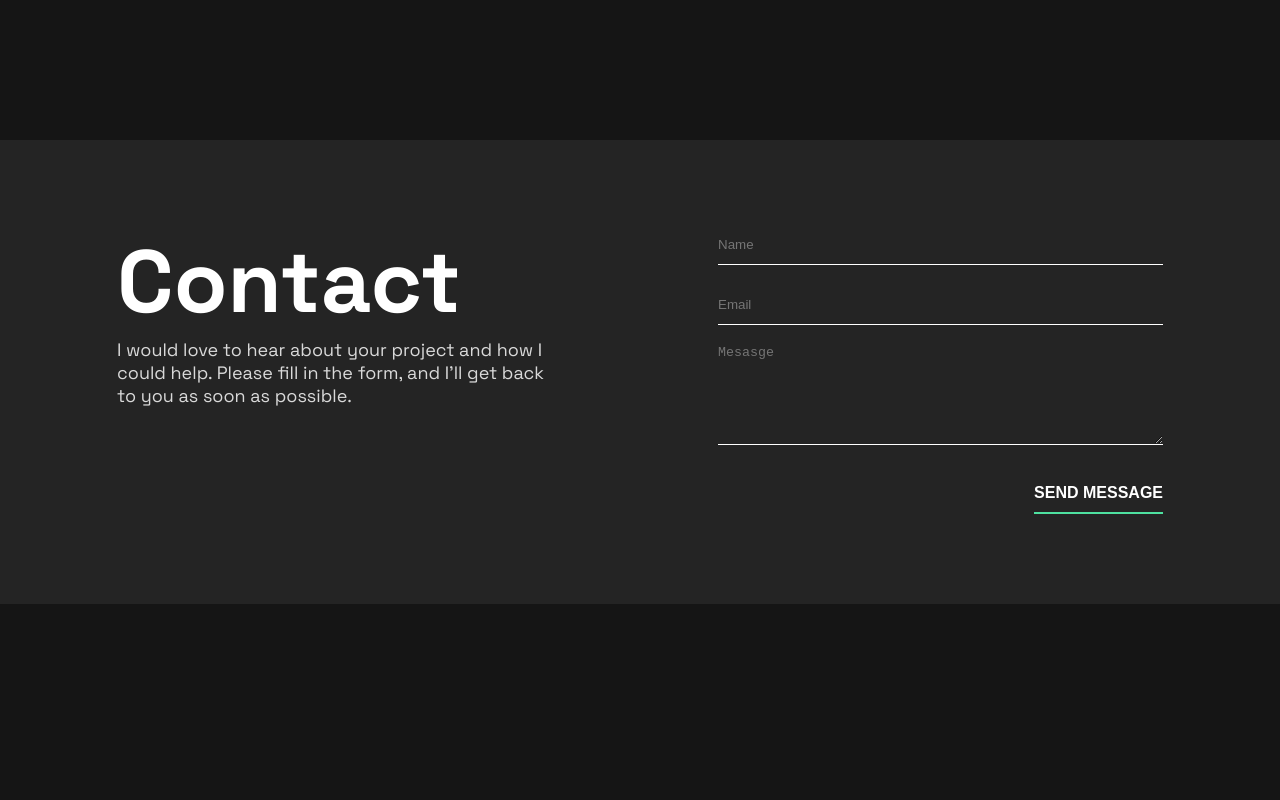
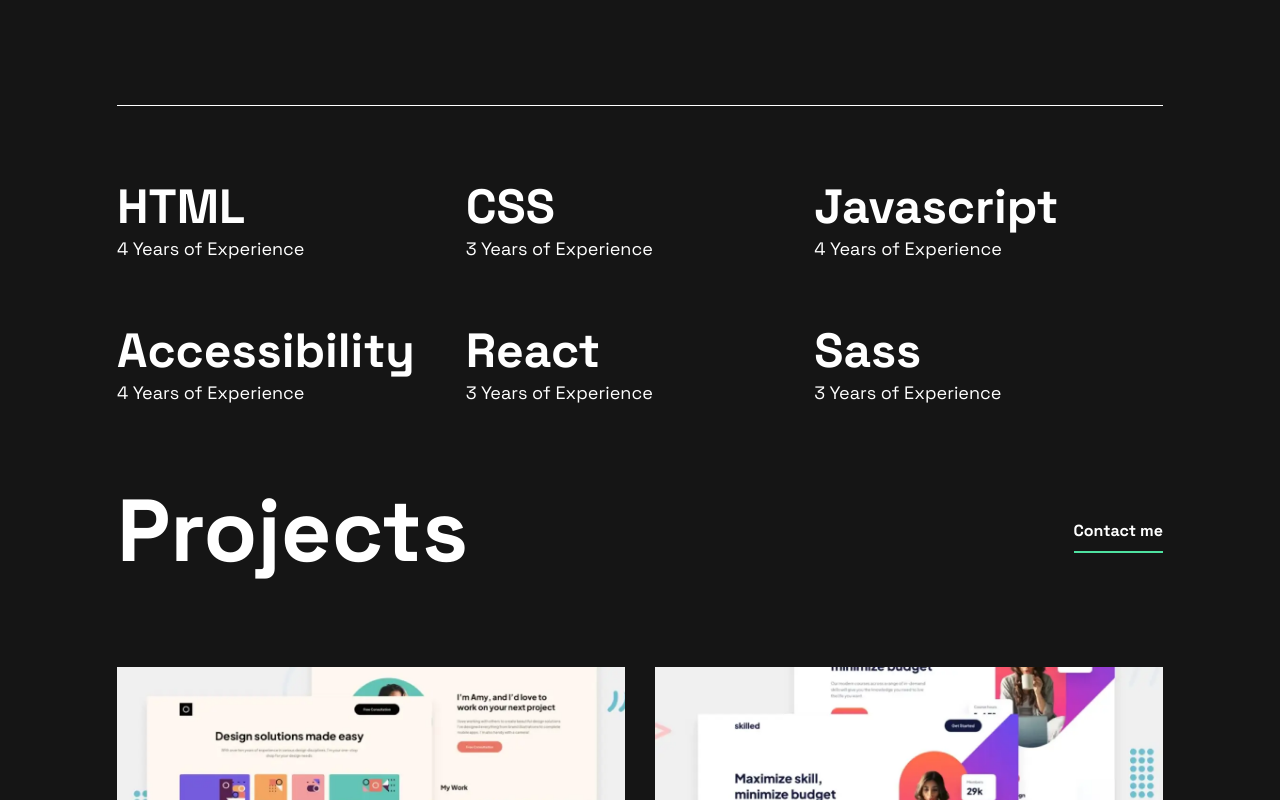
Before and after one commit to shane-brendon/porfolio-nextjs, a Next.js app: page / in a window 1280 px wide. Shown: the top 800 px of the page. Built offline with nearby package versions, Linux system fonts and the light colour scheme.

Commit message:
uncomment components

```diff
--- a/app/page.jsx
+++ b/app/page.jsx
@@ -5,8 +5,8 @@ import Footer from '@/src/components/Footer/Footer'
 export default function Home() {
   return (
     <main>
-      {/* <Skills />
-      <Projects /> */}
+      <Skills />
+      <Projects />
       <Footer />
     </main>
   )
```
